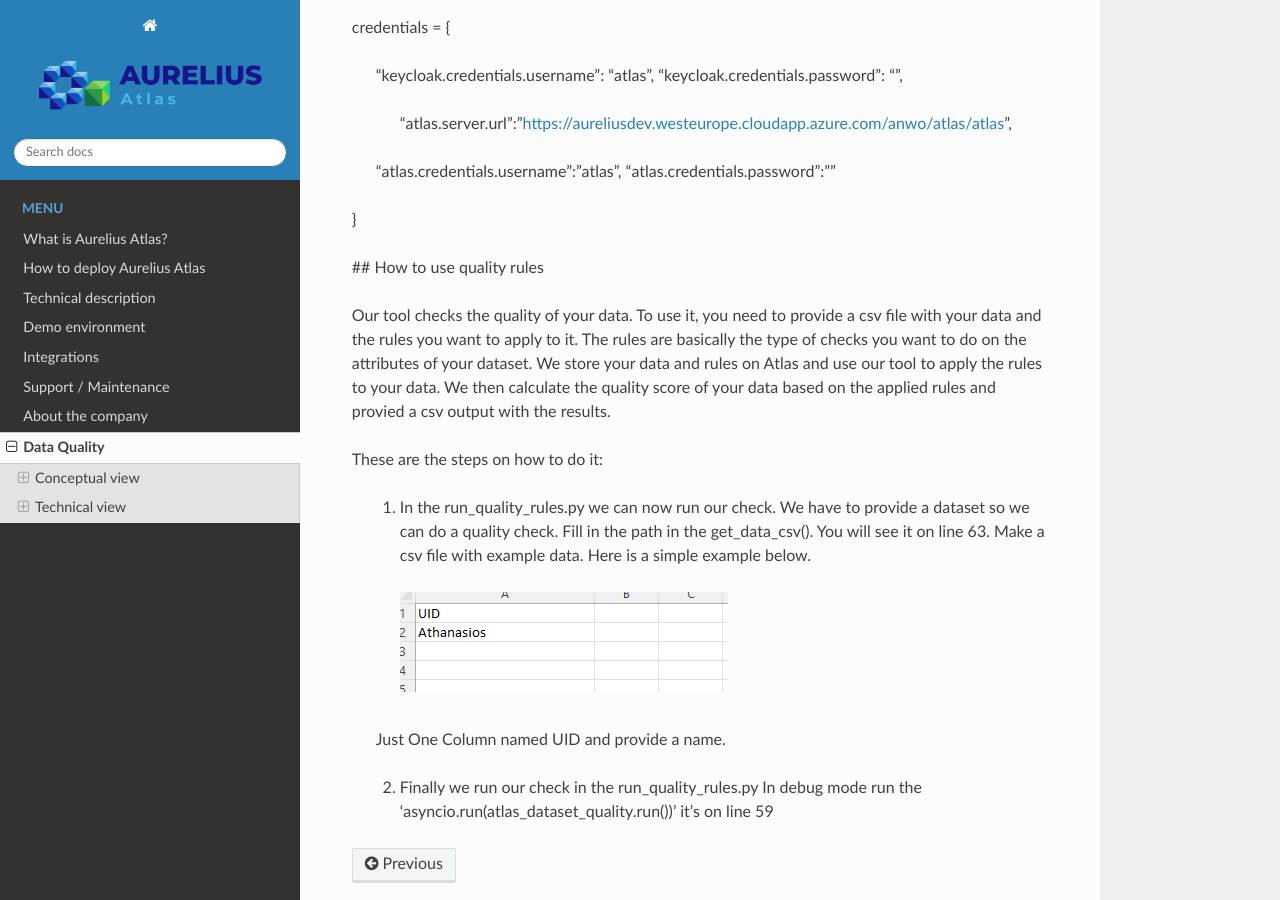
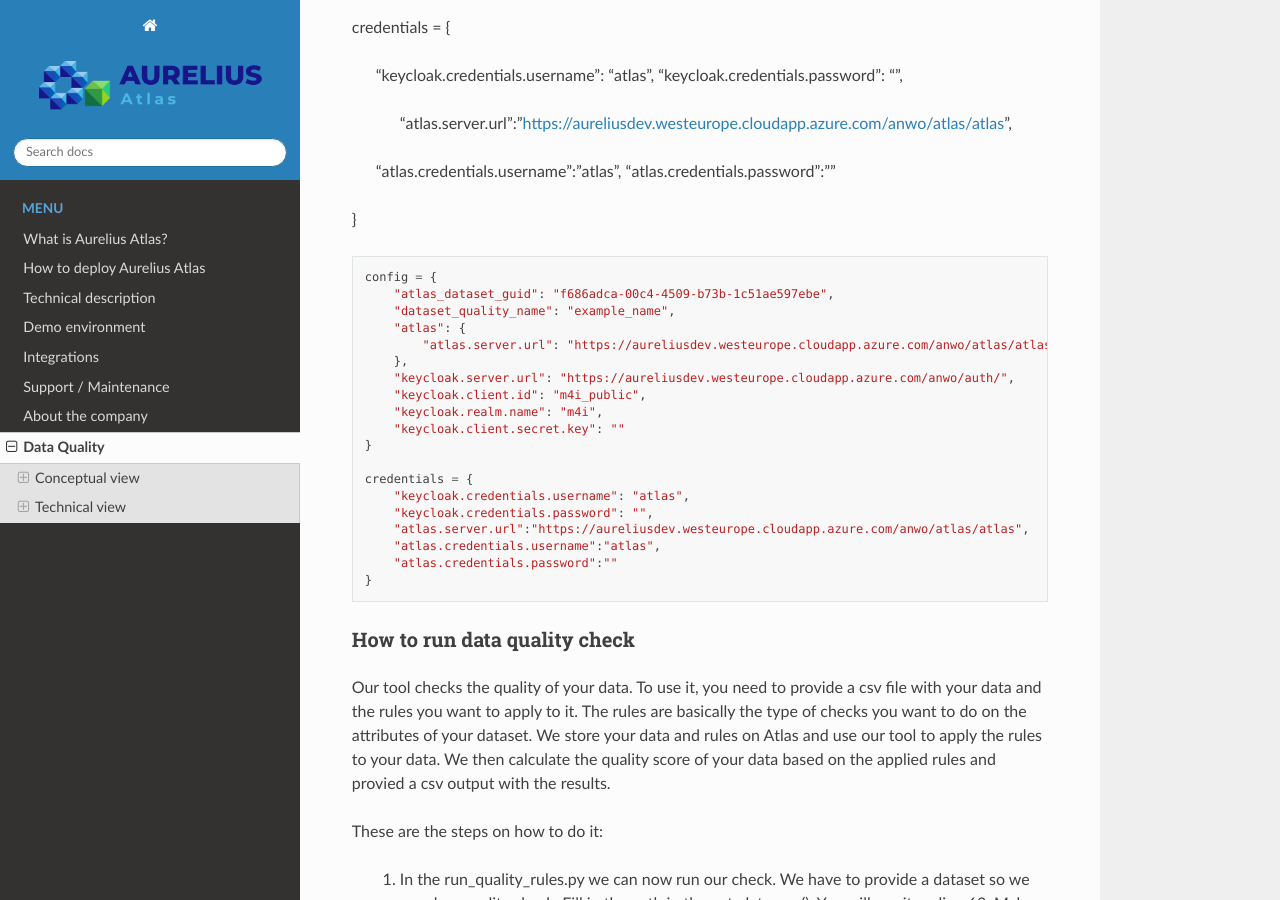
Before and after one commit to aureliusenterprise/doc_technical_manual, a Sphinx documentation site: the page built from DOc/docs/source/Options/data_quality.rst, in a window 1280 px wide and 900 px high, scrolled down 16822 px. Built offline with Sphinx 7.4.7 and the Read the Docs theme 2.0.0, drawn with Linux system fonts in a browser that asks for light colours; pages that are not in the unit, such as notebooks, are missing from menus.

Commit message:
Update data_quality.rst

```diff
--- a/DOc/docs/source/Options/data_quality.rst
+++ b/DOc/docs/source/Options/data_quality.rst
@@ -836,7 +836,30 @@ credentials = {
 }
 
 
-## How to use quality rules
+.. code-block:: python
+
+    config = {
+        "atlas_dataset_guid": "f686adca-00c4-4509-b73b-1c51ae597ebe",
+        "dataset_quality_name": "example_name",
+        "atlas": {
+            "atlas.server.url": "https://aureliusdev.westeurope.cloudapp.azure.com/anwo/atlas/atlas",
+        },
+        "keycloak.server.url": "https://aureliusdev.westeurope.cloudapp.azure.com/anwo/auth/",
+        "keycloak.client.id": "m4i_public",
+        "keycloak.realm.name": "m4i",
+        "keycloak.client.secret.key": ""
+    }
+
+    credentials = {
+        "keycloak.credentials.username": "atlas",
+        "keycloak.credentials.password": "",
+        "atlas.server.url":"https://aureliusdev.westeurope.cloudapp.azure.com/anwo/atlas/atlas",
+        "atlas.credentials.username":"atlas",
+        "atlas.credentials.password":""
+    }
+
+How to run data quality check
+~~~~~~~~~~~~~~~~~~~~~~~~~~~~~~
 
 Our tool checks the quality of your data. To use it, you need to provide a csv file with your data and the rules you want to apply to it. The rules are basically the type of checks you want to do on the attributes of your dataset. We store your data and rules on Atlas and use our tool to apply the rules to your data. We then calculate the quality score of your data based on the applied rules and provied a csv output with the results.
 
```
